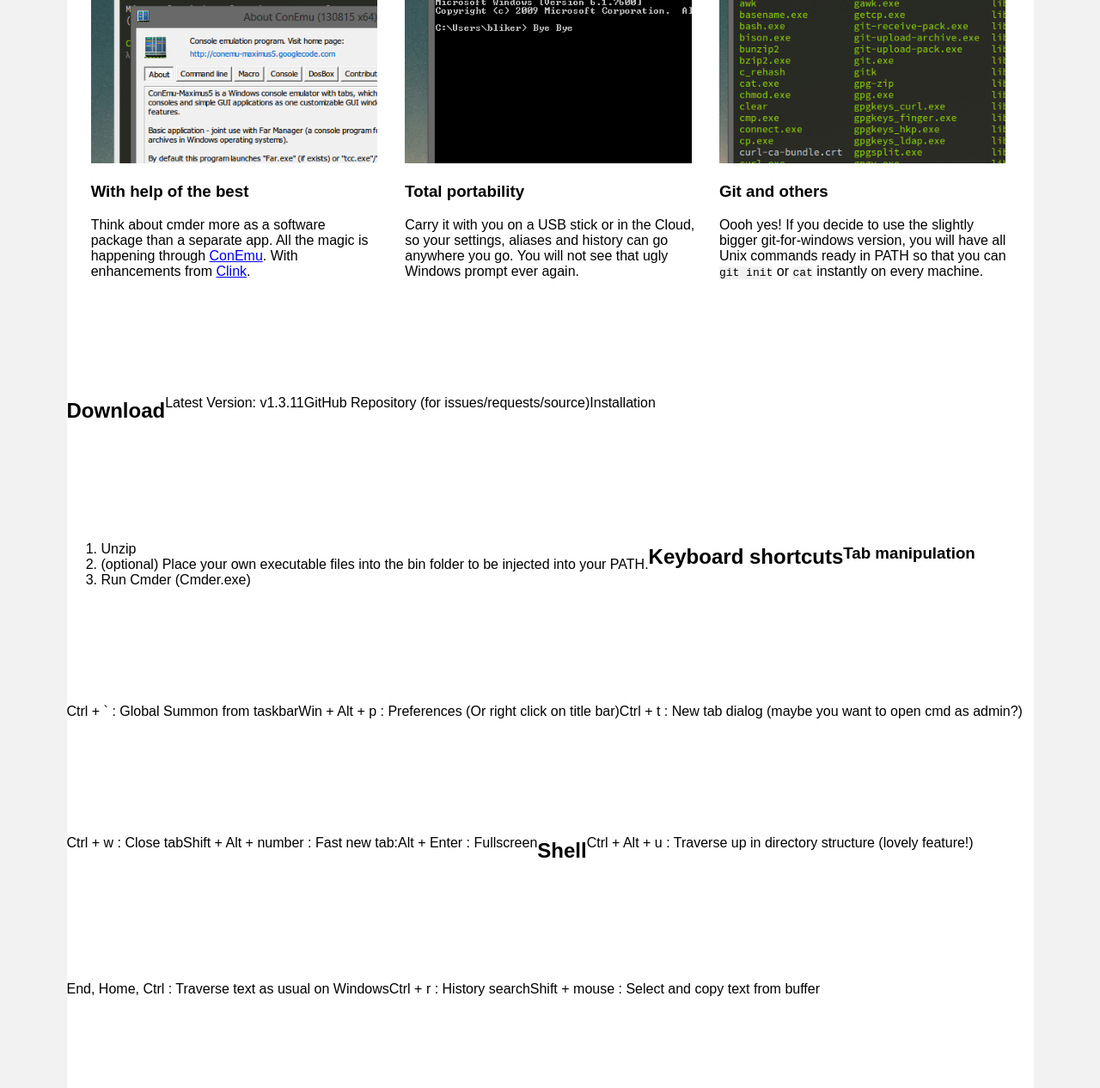
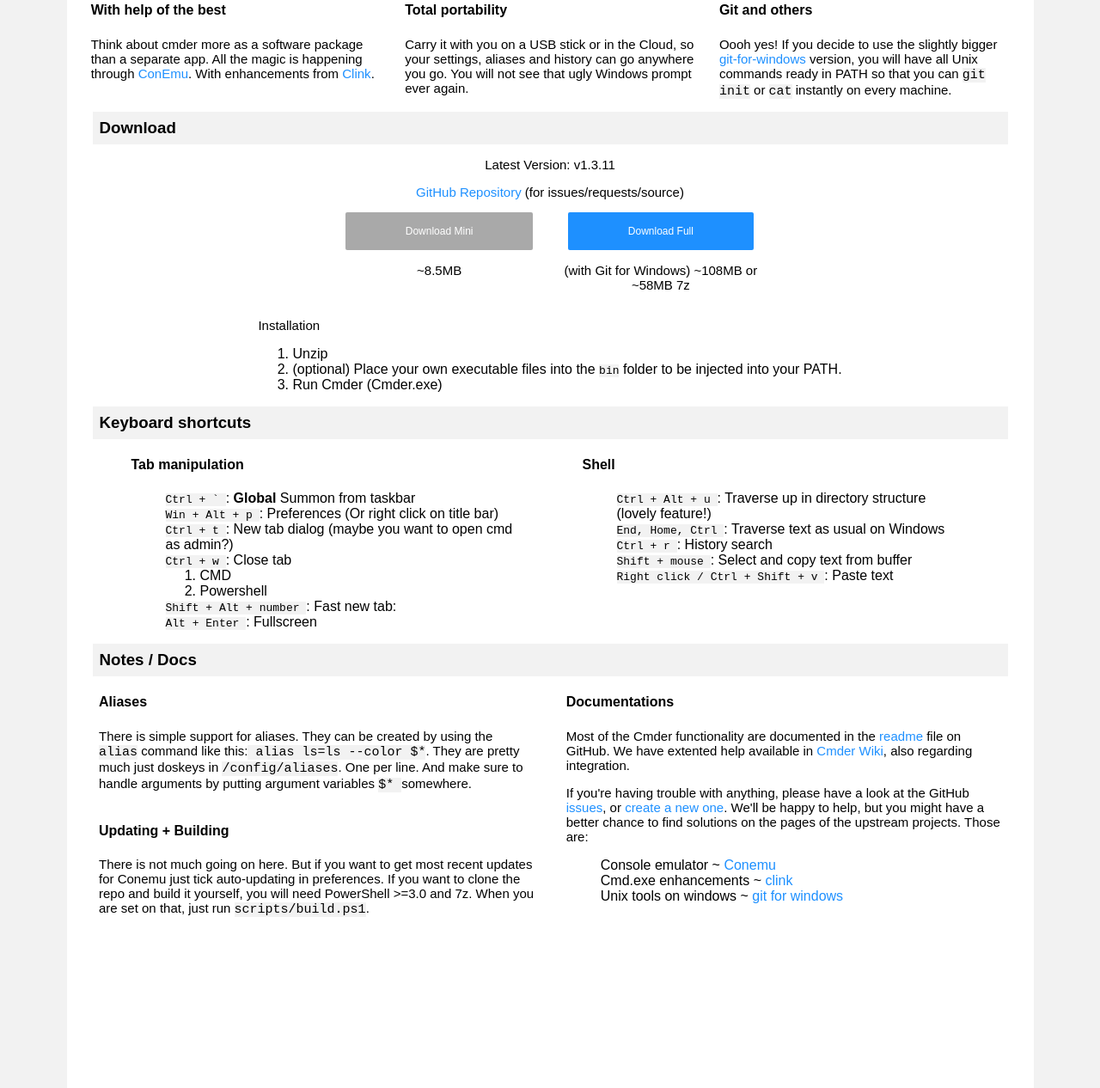
Before and after one commit to smerr/html-css-exercise, a plain HTML site: page index.html in a window 1280 px wide. Shown: the part 402-1668 px from the top of the page at 86% size. Drawn offline with Linux system fonts and the light colour scheme.

Commit message:
almost done, fixed flex boxes and added more styling

```diff
--- a/index.css
+++ b/index.css
@@ -1,19 +1,34 @@
+/*body and picture styling*/
+
 body {
     font-family: "Arial", Helvetica, sans-serif;
     background-color: #f2f2f2;
 }
 
 .flex-container {
-    display: flex;
+    /*display: flex;*/
     width: 1125px;
-    height: 3000px;
+    height: 2100px;
     margin-top: 30px;
-    flex-wrap: wrap;
-    /* flex-direction: row; */
+    margin-bottom: 30px;
+    /*flex-wrap: wrap;*/
+
     margin-left: auto;
     margin-right: auto;
     background-color: white;
     overflow-x: hidden;
+}
+
+#main-image{
+    position: relative;
+}
+
+.main-pic-text{
+    position: absolute;
+    top: 10%;
+    bottom: 90%;
+    padding-left: 450px;
+    text-align: center;
 }
 
 #topPicture {
@@ -37,6 +52,162 @@
     height: 250px;
 }
 
+#download-column {
+    display: flex;
+    flex-direction: column;
+    max-width: 100%;
+    align-items: center;
+    justify-content: center;
+}
+
+#button-row {
+    display: flex;
+    flex-direction: row;
+    margin-right: -15px;
+    margin-left: -15px;
+    justify-content: center;
+    text-align: center;
+}
+
+#button-one {
+    order: 1;
+    flex: 1;
+}
+
+#button-two{
+    order: 2;
+    flex: 1;
+}
+
+#shortcut-list {
+    display: flex;
+    flex-direction: row;
+    max-width: 100%;
+    justify-content: space-evenly;
+}
+
+#shortcut-list .shortcut {
+    width: 40%;
+}
+
+#notes-list {
+    display: flex;
+    flex-direction: row;
+    max-width: 100%;
+    max-height: 700px;
+    justify-content: space-evenly;
+}
+
+#notes-column {
+    display: flex;
+    flex-direction: column;
+    max-width: 45%;
+    justify-content: space-evenly;
+}
+
+#note-one {
+    order: 1;
+    flex: 1;
+}
+
+#note-two{
+    order: 2;
+    flex: 1;
+}
+
+#note-three{
+    flex: 2;
+    max-width: 45%;
+}
+
+/*text and border styling*/
+
+hr {
+    border: 0;
+    width: 70%;
+    height: 0;
+    border-top: 1px solid #DCDCDC;
+}
+
+p {
+    text-align: left;
+    font-size: 15px;
+}
+
+#intro{
+    font-style: italic;
+    text-align: center;
+}
+
+h3 {
+    background-color: #f2f2f2;
+    padding: 8px;
+    margin: 0 30px 0 30px;
+}
+
+a {
+    color: #1E90FF;
+}
+
+a:link{
+    color: #1E90FF;
+    text-decoration:none;
+}
+
+a:hover{
+    color: #000080;
+    text-decoration: underline;
+}
+
 code {
     background: #f2f2f2;
 }
+
+.button {
+    border: none;
+    color: white;
+    padding: 15px 70px;
+    text-align: center;
+    text-decoration:none;
+    display: inline-block;
+    font-size: 12px;
+    border-radius: 2px;
+    cursor: pointer;
+    opacity: 1;
+}
+
+.button:hover {
+    opacity: 0.7;
+}
+
+#mini-button {
+    background-color: darkgray;
+}
+
+#full-button {
+    background-color: dodgerblue;
+}
+
+#column-one p{
+    text-align: center;
+}
+
+#button-row p{
+    text-align: center;
+}
+
+.main-pic-text #title{
+    color: white;
+    text-align: center;
+
+    border: 1px solid white;
+    box-sizing: border-box;
+    width: 80px;
+    height: 30px;
+
+}
+
+.main-pic-text #sub-title{
+    font-style: italic;
+    color: #3F4040;
+}
--- a/index.html
+++ b/index.html
@@ -9,73 +9,138 @@
 
         <div id="main-image">
             <img id="topPicture" src="./images/main.png" alt="main picture">
+            <div class="main-pic-text">
+                <p id="title">λ cmder</p>
+                <p id="sub-title">Portable console emulator for Windows</p>
+            </div>
         </div>
 
         <div id="description">
             <hr>
-              <p>Cmder is a software package created out of pure frustration over the absence of nice console emulators on Windows. It is based on amazing software, and spiced up with the Monokai color scheme and a custom prompt layout, looking sexy from the start. </p>
+              <p id="intro">Cmder is a software package created out of pure frustration
+                over the absence of nice console emulators on Windows. It is based on
+                amazing software, and spiced up with the Monokai color scheme and
+                a custom prompt layout, looking sexy from the start. </p>
             <hr>
         </div>
 
         <div id="pic-list">
             <div id="pic-one" class="small-pic">
                 <img src="./images/conemu_thumb.png" alt="ConEmu picture">
-                <h3>With help of the best</h3>
-                <p>Think about cmder more as a software package than a separate app. All the magic is happening through <a href="https://conemu.github.io/">ConEmu</a>. With enhancements from <a href="https://mridgers.github.io/clink/">Clink</a>.</p>
+                <h4>With help of the best</h4>
+                <p>Think about cmder more as a software package than a separate app.
+                    All the magic is happening through <a href="https://conemu.github.io/">ConEmu</a>.
+                    With enhancements from <a href="https://mridgers.github.io/clink/">Clink</a>.</p>
             </div>
 
             <div id="pic-two" class="small-pic">
                 <img src="./images/bye_thumb.png" alt="Bye picture">
-                <h3>Total portability</h3>
-                <p>Carry it with you on a USB stick or in the Cloud, so your settings, aliases and history can go anywhere you go. You will not see that ugly Windows prompt ever again.</p>
+                <h4>Total portability</h4>
+                <p>Carry it with you on a USB stick or in the Cloud, so your settings,
+                     aliases and history can go anywhere you go. You will not see that
+                     ugly Windows prompt ever again.</p>
             </div>
 
             <div id="pic-three" class="small-pic">
                 <img src="./images/git_thumb.png" alt="Git picture">
-                <h3>Git and others</h3>
-                <p>Oooh yes! If you decide to use the slightly bigger git-for-windows version, you will have all Unix commands ready in PATH so that you can <code>git init</code> or <code>cat</code> instantly on every machine.</p>
+                <h4>Git and others</h4>
+                <p>Oooh yes! If you decide to use the slightly bigger <a href="https://gitforwindows.org/">git-for-windows</a>
+                    version, you will have all Unix commands ready in PATH so that you
+                    can <code>git init</code> or <code>cat</code> instantly on every machine.</p>
             </div>
         </div>
 
-        <h2>Download</h2>
+        <h3>Download</h3>
+
+            <div id="download-column">
+                <div id="column-one">
                     <p>Latest Version: v1.3.11</p>
-        <p>GitHub Repository (for issues/requests/source)</p>
+                    <p><a href="https://github.com/cmderdev/cmder">GitHub Repository</a> (for issues/requests/source)</p>
+                </div>
 
+                <div id="column-two">
+                    <div id="button-row">
+                        <div id="button-one">
+                            <button id="mini-button" class="button">Download Mini</button>
+                            <p>~8.5MB</p>
+                        </div>
+
+                        <div id="button-two">
+                            <button id="full-button" class="button">Download Full</button>
+                            <p>(with Git for Windows) ~108MB  or ~58MB 7z</p>
+                        </div>
+                    </div>
+                </div>
+
+                <div id="column-three">
                     <p>Installation</p>
                     <ol type="1">
                         <li>Unzip</li>
-            <li>(optional) Place your own executable files into the bin folder to be injected into your PATH.</li>
+                        <li>(optional) Place your own executable files into the <code>bin</code> folder to
+                            be injected into your PATH.</li>
                         <li>Run Cmder (Cmder.exe)</li>
                     </ol>
+                </div>
+            </div>
 
-        <h2>Keyboard shortcuts</h2>
+        <h3>Keyboard shortcuts</h3>
 
-        <h3>Tab manipulation</h3>
-        <p>Ctrl + ` : Global Summon from taskbar</p>
-        <p>Win + Alt + p : Preferences (Or right click on title bar)</p>
-        <p>Ctrl + t : New tab dialog (maybe you want to open cmd as admin?)</p>
-        <p>Ctrl + w : Close tab</p>
-        <p>Shift + Alt + number : Fast new tab:</p>
-        <p>Alt + Enter : Fullscreen</p>
+        <div id="shortcut-list">
+            <div class="shortcut">
+                <h4>Tab manipulation</h4>
 
-        <h2>Shell</h2>
-        <p>Ctrl + Alt + u : Traverse up in directory structure (lovely feature!)</p>
-        <p>End, Home, Ctrl : Traverse text as usual on Windows</p>
-        <p>Ctrl + r : History search</p>
-        <p>Shift + mouse : Select and copy text from buffer</p>
-        <p>Right click / Ctrl + Shift + v : Paste text</p>
+                <ul style="list-style-type:none;">
+                    <li><code>Ctrl + ` </code>: <strong>Global</strong> Summon from taskbar</li>
+                    <li><code>Win + Alt + p </code>: Preferences (Or right click on title bar)</li>
+                    <li><code>Ctrl + t </code>: New tab dialog (maybe you want to open cmd as admin?)</li>
+                    <li><code>Ctrl + w </code>: Close tab</li>
+                        <ol type="1">
+                            <li>CMD</li>
+                            <li>Powershell</li>
+                        </ol>
+                    <li><code>Shift + Alt + number </code>: Fast new tab:</li>
+                    <li><code>Alt + Enter </code>: Fullscreen</li>
+                </ul>
+            </div>
 
-        <h2>Notes / Docs</h2>
+            <div class="shortcut">
+                <h4>Shell</h4>
 
-        <h3>Aliases</h3>
-        <p>There is simple support for aliases. They can be created by using the alias command like this: alias ls=ls --color $*. They are pretty much just doskeys in /config/aliases. One per line. And make sure to handle arguments by putting argument variables $* somewhere.</p>
+                <ul style="list-style-type:none;">
+                    <li><code>Ctrl + Alt + u </code>: Traverse up in directory structure (lovely feature!)</li>
+                    <li><code>End, Home, Ctrl </code>: Traverse text as usual on Windows</li>
+                    <li><code>Ctrl + r </code>: History search</li>
+                    <li><code>Shift + mouse </code>: Select and copy text from buffer</li>
+                    <li><code>Right click / Ctrl + Shift + v </code>: Paste text</li>
+                </ul>
+            </div>
+        </div>
 
-        <h3>Updating + Building</h3>
-        <p>There is not much going on here. But if you want to get most recent updates for Conemu just tick auto-updating in preferences. If you want to clone the repo and build it yourself, you will need PowerShell >=3.0 and 7z. When you are set on that, just run scripts/build.ps1.</p>
+        <h3>Notes / Docs</h3>
 
-        <h3>Documentations</h3>
+        <div id="notes-list">
+
+            <div id="notes-column">
+                <div id="note-one">
+                    <h4>Aliases</h4>
+                    <p>There is simple support for aliases. They can be created by using the <code>alias</code>
+                        command like this:<code> alias ls=ls --color $*</code>. They are pretty much just doskeys
+                        in <code>/config/aliases</code>. One per line. And make sure to handle arguments by putting argument variables <code>$* </code>somewhere.</p>
+                </div>
+
+                <div id="note-two">
+                    <h4>Updating + Building</h4>
+                    <p>There is not much going on here. But if you want to get most recent updates
+                        for Conemu just tick auto-updating in preferences. If you want to clone
+                        the repo and build it yourself, you will need PowerShell >=3.0 and 7z. When
+                        you are set on that, just run <code>scripts/build.ps1</code>.</p>
+                </div>
+            </div>
+
+            <div id="note-three">
+                <h4>Documentations</h4>
                 <p>Most of the Cmder functionality are documented in the <a href="https://github.com/cmderdev/cmder/blob/master/README.md">readme</a> file on GitHub. We have extented help available in <a href="https://github.com/cmderdev/cmder/wiki">Cmder Wiki</a>, also regarding integration.</p>
-        <p>If you're having trouble with anything, please have a look at the GitHub <a href="https://github.com/cmderdev/cmder/issues?q=is:issue">issues</a>, or <a href"https://github.com/cmderdev/cmder/issues/new">create a new one</a>.
+                <p>If you're having trouble with anything, please have a look at the GitHub <a href="https://github.com/cmderdev/cmder/issues?q=is:issue">issues</a>, or <a href="https://github.com/cmderdev/cmder/issues/new">create a new one</a>.
                 We'll be happy to help, but you might have a better chance to find solutions on the pages of the upstream projects. Those are:</p>
 
                 <ul style="list-style-type:none;">
@@ -83,7 +148,8 @@
                     <li>Cmd.exe enhancements ~ <a href="https://mridgers.github.io/clink/">clink</a></li>
                     <li>Unix tools on windows ~ <a href="https://gitforwindows.org/">git for windows</a></li>
                 </ul>
-
+            </div>
+        </div>
     </div>
 </body>
 </html>
```
Lines whose indentation alone changed are shown as unchanged.
